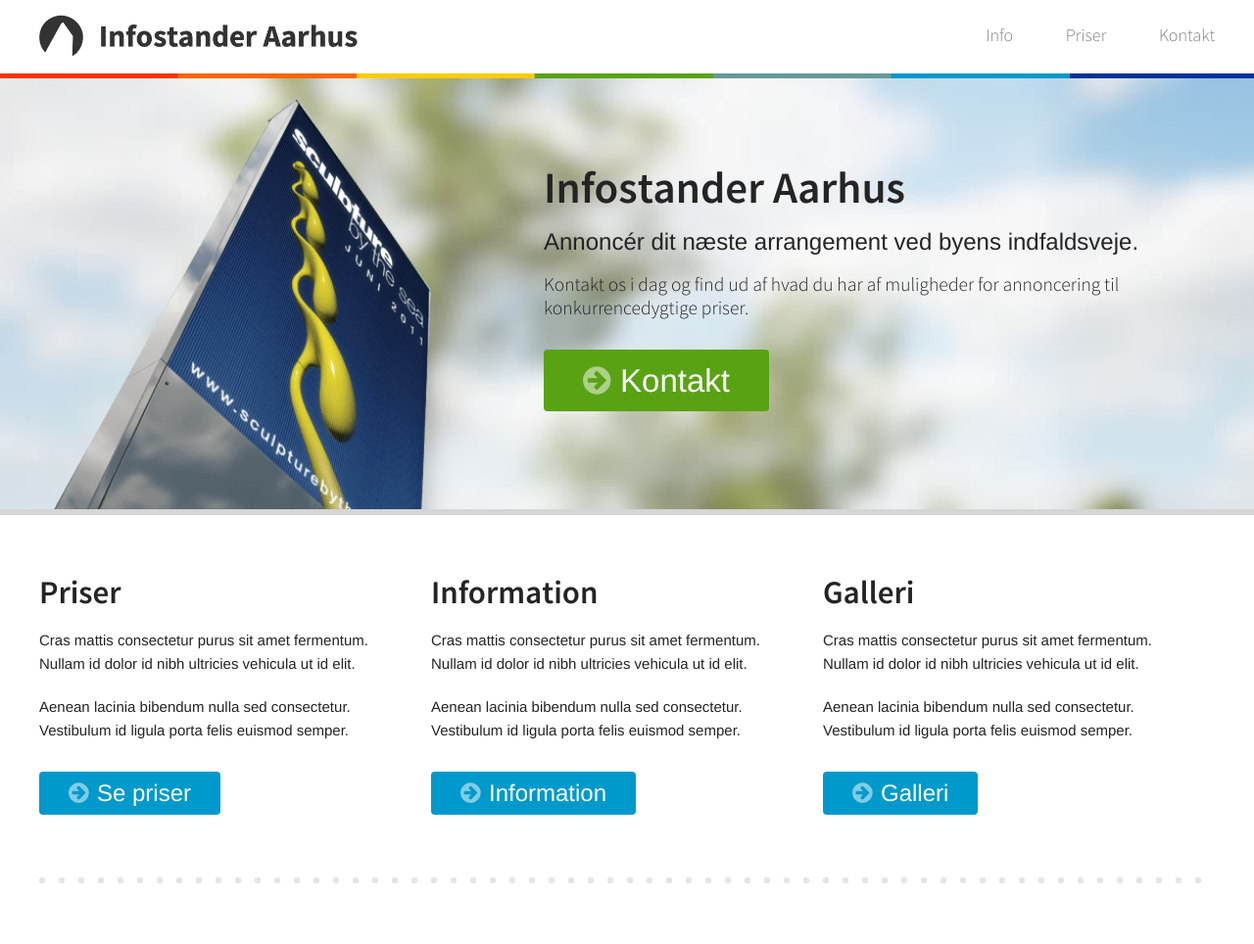
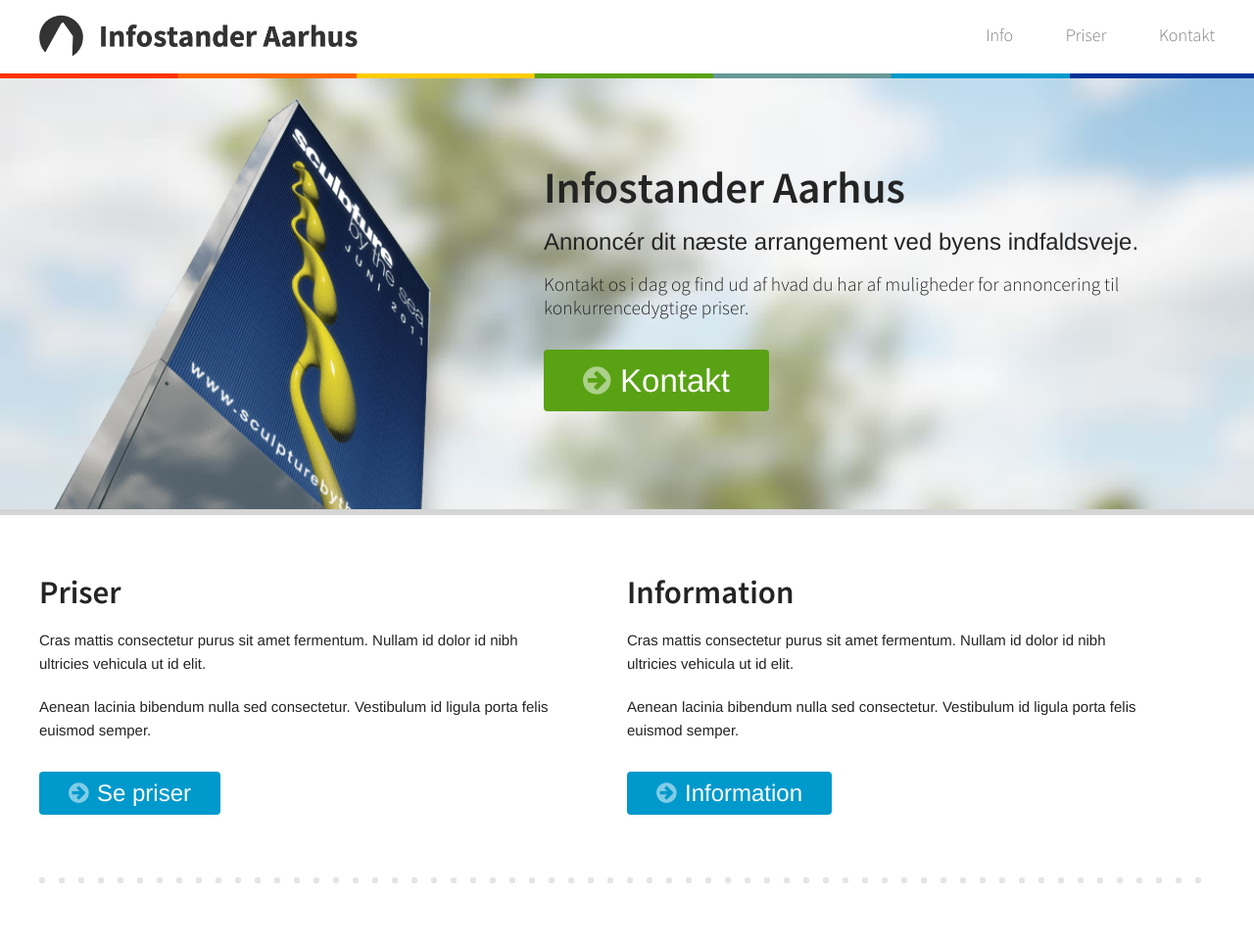
Before and after one commit to AHNDK/infostanderaarhus, a PHP site: page / in a window 1280 px wide. Shown: the top 964 px of the page at 98% size. Run offline with PHP 8.4, Linux system fonts and the light colour scheme; some libraries are stand-ins or nearby versions; some web fonts are replaced.

Commit message:
ie8 styling

```diff
--- a/index.html
+++ b/index.html
@@ -53,14 +53,6 @@
       <p>Aenean lacinia bibendum nulla sed consectetur. Vestibulum id ligula porta felis euismod semper.</p>
     </div>
     <a href="#info" class="focus-box--link"><i class="icon-arrow-right"></i>Information</a>
-  </section>
-  <section class="focus-box--third">
-    <h2 class="focus-box--heading">Galleri</h2>
-    <div class="focus-box--content">
-      <p>Cras mattis consectetur purus sit amet fermentum. Nullam id dolor id nibh ultricies vehicula ut id elit.</p>
-      <p>Aenean lacinia bibendum nulla sed consectetur. Vestibulum id ligula porta felis euismod semper.</p>
-    </div>
-    <a href="#galleri" class="focus-box--link"><i class="icon-arrow-right"></i>Galleri</a>
   </section>
 </div>
 <div class="prices">
@@ -180,11 +172,11 @@ function updateMessage(target, status) {
 $(document).ready(function() {
   var target = $('.message');
 
-  $("#contactSubmitButton").live("click", function() {
+  $("#contactSubmitButton").click(function() {
     $.ajax({
       type: "POST",
       url: "contact_form.php",
-      data: $("#kontakt").serialize() // serializes the form's elements.
+      data: $("#kontakt").serialize(), // serializes the form's elements.
       dataType: "json"
     }).done(function(data) {
       if (data.status) {
--- a/sass/layout/_layout.scss
+++ b/sass/layout/_layout.scss
@@ -314,20 +314,15 @@ figcaption {
    ========================================================================== */
 
 .focus-box--first {
-  @include zen-grid-item(4, 1);
+  @include zen-grid-item(6, 1);
 }
 
 .focus-box--second {
-  @include zen-grid-item(4, 5);
-}
-
-.focus-box--third {
-  @include zen-grid-item(4, 1, right);
+  @include zen-grid-item(6, 1, right);
 }
 
 .focus-box--first,
-.focus-box--second,
-.focus-box--third {
+.focus-box--second {
   padding-right: 60px;
   padding-left: 0;
 
```
Also changed, not shown: css/ie8.css (+18 -0 lines), css/infostanderaarhus.styles.css.
